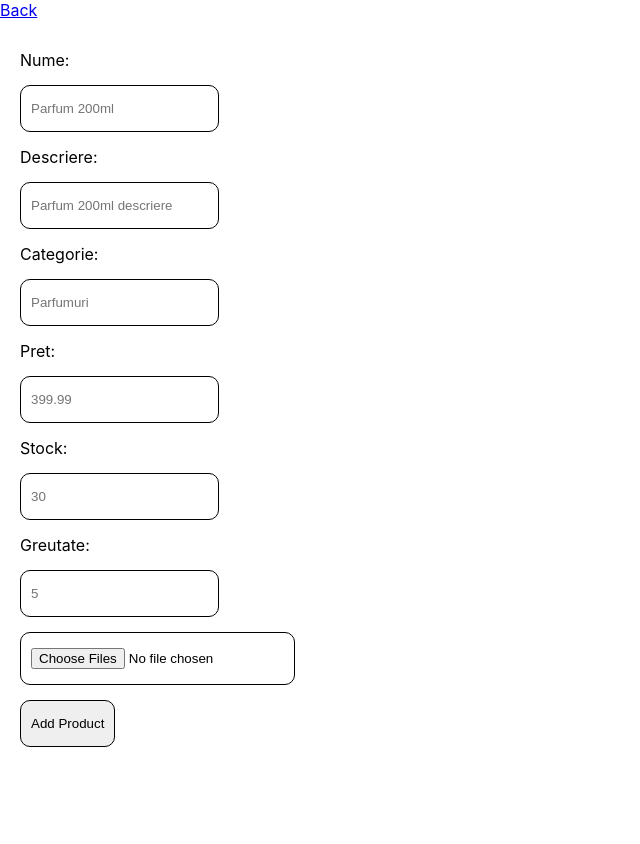
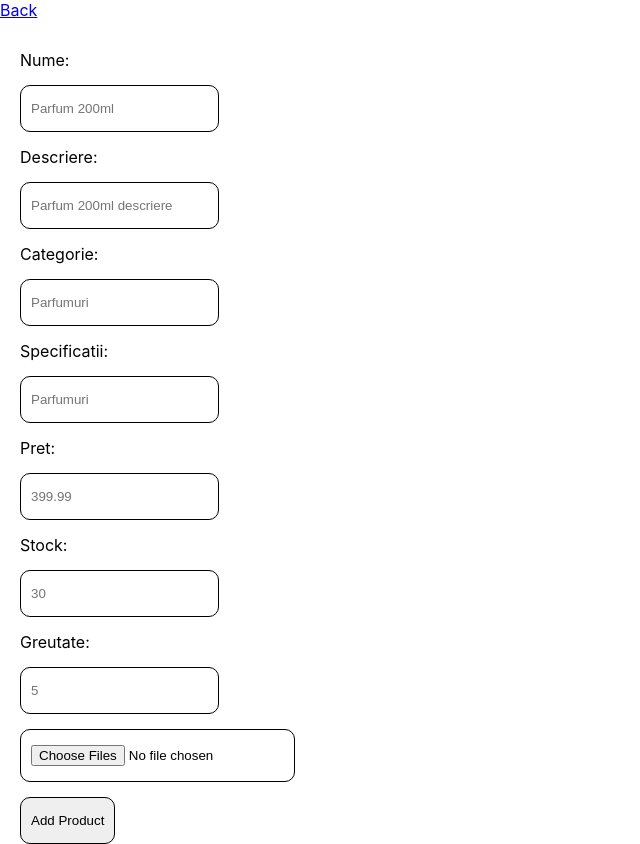
Before and after one commit to AdelinV2/react-spring-ecommerce, a React (Create React App) app in the folder frontend/: page /addItemsPage in a window 1280 px wide. Shown: the whole page, without its empty margins (0-640 px from the left). Before the commit the page ends 800 px from the top, so only its background shows below. Built offline with nearby package versions, Linux system fonts and the light colour scheme.

Commit message:
almost done creating product, needs work on specifications field

```diff
--- a/frontend/src/Pages/AddItemsPage.jsx
+++ b/frontend/src/Pages/AddItemsPage.jsx
@@ -7,7 +7,7 @@ export default function AddItemsPage() {
   const [images, setImages] = useState([]);
   const [product, setProduct] = useState({
     sellerId: 0,
-    name: 0,
+    name: "",
     category: "",
     description: "",
     price: 0,
@@ -21,29 +21,54 @@ export default function AddItemsPage() {
 
   console.log(product);
 
-  function handleSubmit() {}
+  function updateSpecifications(category, spec) {
+    const specs = [...specifications];
+    const specItem = { category: category, specs: spec };
+    specs.push(specItem);
+    setSpecifications(specs);
+  }
+
+  function handleSubmit(e) {
+    e.preventDefault();
+    const formData = new FormData(e.target);
+    updateSpecifications(formData.get("category"), formData.get("spec"));
+    const newProduct = {
+      name: formData.get("name"),
+      description: formData.get("description"),
+      category: formData.get("category"),
+      price: parseFloat(formData.get("price")),
+      stock: parseInt(formData.get("stock")),
+      weight: parseFloat(formData.get("weight")),
+      available: true,
+      images: images,
+      specifications: specifications,
+    };
+    setProduct(newProduct);
+  }
+
   function handleImgChange(e) {
-    const imgs = e.target.files;
-    const imgsObj = Array.from(imgs)
-      .filter((img) => {
-        return img.type.startsWith("image/");
-      })
-      .map((img, index) => ({
-        orderIndex: index,
-        file: img,
-      }));
+    const imgs = Array.from(e.target.files);
+    const imgsObj = [];
 
-    setImages(imgsObj);
-    setProduct((prevProduct) => ({
-      ...prevProduct,
-      images: imgsObj,
-    }));
+    imgs.forEach((img) => {
+      const reader = new FileReader();
+      reader.readAsDataURL(img);
+      reader.onload = (e) => {
+        imgsObj.push({
+          fileName: img.name,
+          data: e.target.result.split(",")[1],
+          fileType: img.type,
+        });
+      };
+
+      setImages(imgsObj);
+    });
   }
 
   return (
     <>
       <Link to="/">Back</Link>
-      <form className="add-product-form" action={handleSubmit}>
+      <form className="add-product-form" onSubmit={handleSubmit}>
         <span className="form-label">Nume:</span>
         <input
           className="form-input"
@@ -65,11 +90,19 @@ export default function AddItemsPage() {
           name="category"
           placeholder="Parfumuri"
         />
+        <span className="form-label">Specificatii:</span>
+        <input
+          className="form-input"
+          type="text"
+          name="spec"
+          placeholder="Parfumuri"
+        />
         <span className="form-label">Pret:</span>
         <input
           className="form-input"
           type="number"
           name="price"
+          step="0.01"
           placeholder="399.99"
         />
         <span className="form-label">Stock:</span>
```
